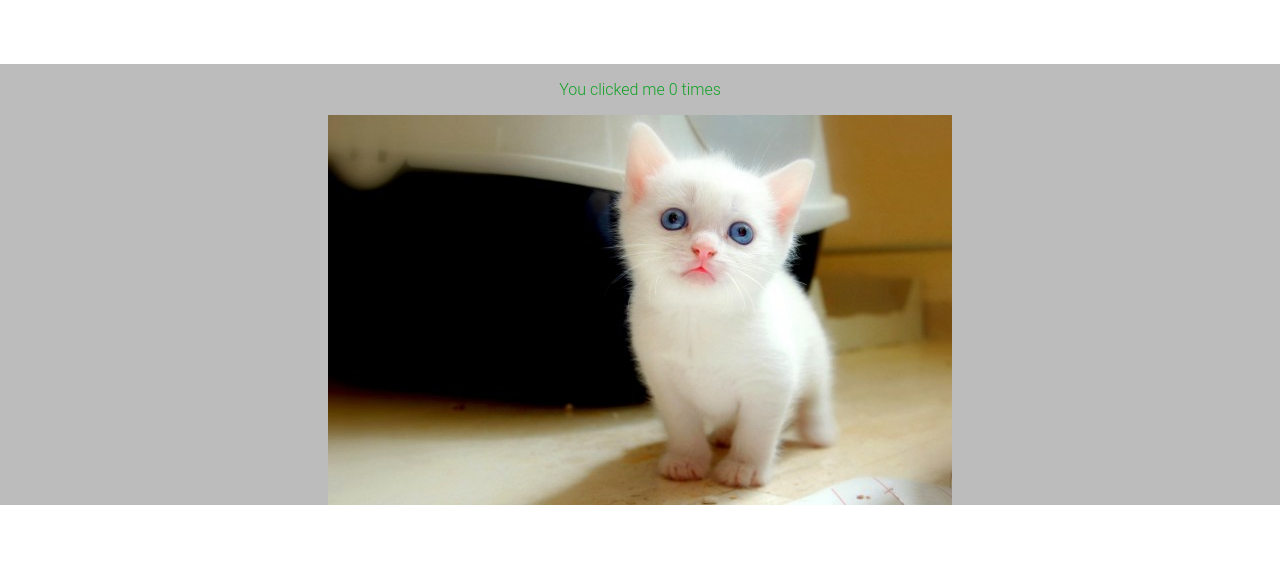
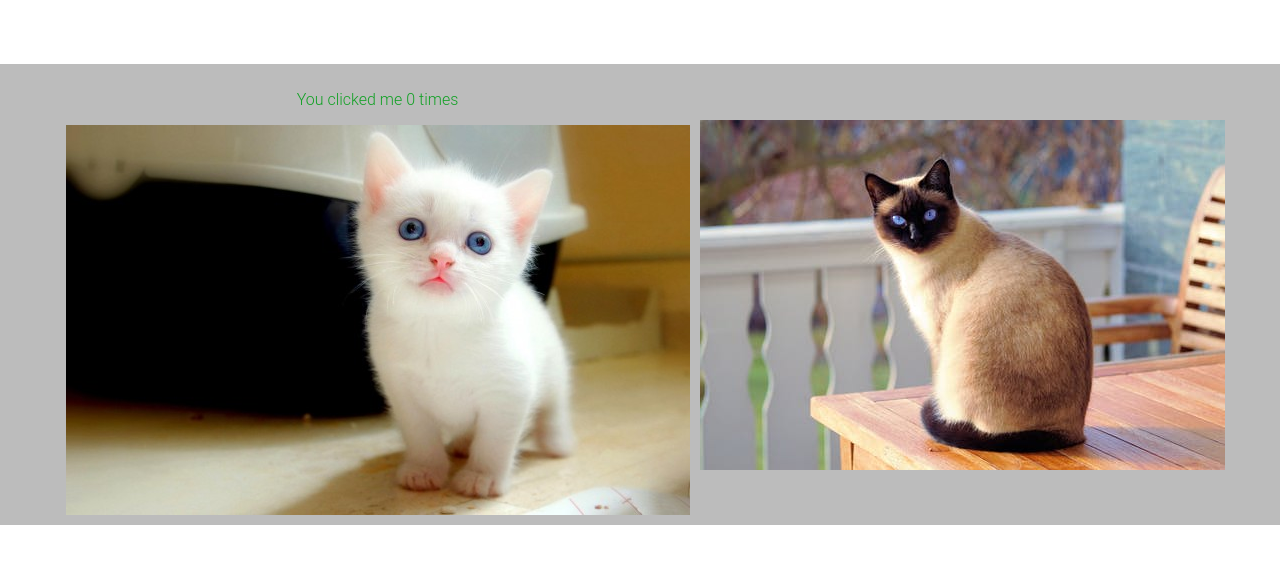
Before and after one commit to EvelyneNamwoyo/catclikcer, a plain HTML site: page index.html in a window 1280 px wide. Drawn offline with Linux system fonts and the light colour scheme.

Commit message:
Add html code to include second cat

```diff
--- a/css/style.css
+++ b/css/style.css
@@ -15,10 +15,13 @@ body {
     display: flex;
     align-items: center;
     justify-content: center;
-    flex-direction: column;
+    flex-direction: row;
     text-align: center;
     margin: 5% 0;
     background-color: rgba(33, 33, 33, .3);
     align-items: center;
 
 }
+.cat{
+    padding: 10px;
+}
--- a/index.html
+++ b/index.html
@@ -10,8 +10,13 @@
     <body>
         <main>
             <div class="figure">
-                <p>You clicked me <span id="clicks">0</span> times</p>
-                <img id="mycat" src="images/beautiful.jpeg">
+                <div class="cat">
+                    <p>You clicked me <span id="clicks">0</span> times</p>
+                    <img id="mycat" src="images/beautiful.jpeg">
+                </div>
+                <div>
+                    <img id = "cat2" src="images/cute.jpeg">
+                </div>
             </div>
 
         </main>
```
Also changed, not shown: images/cute.jpeg (added).
